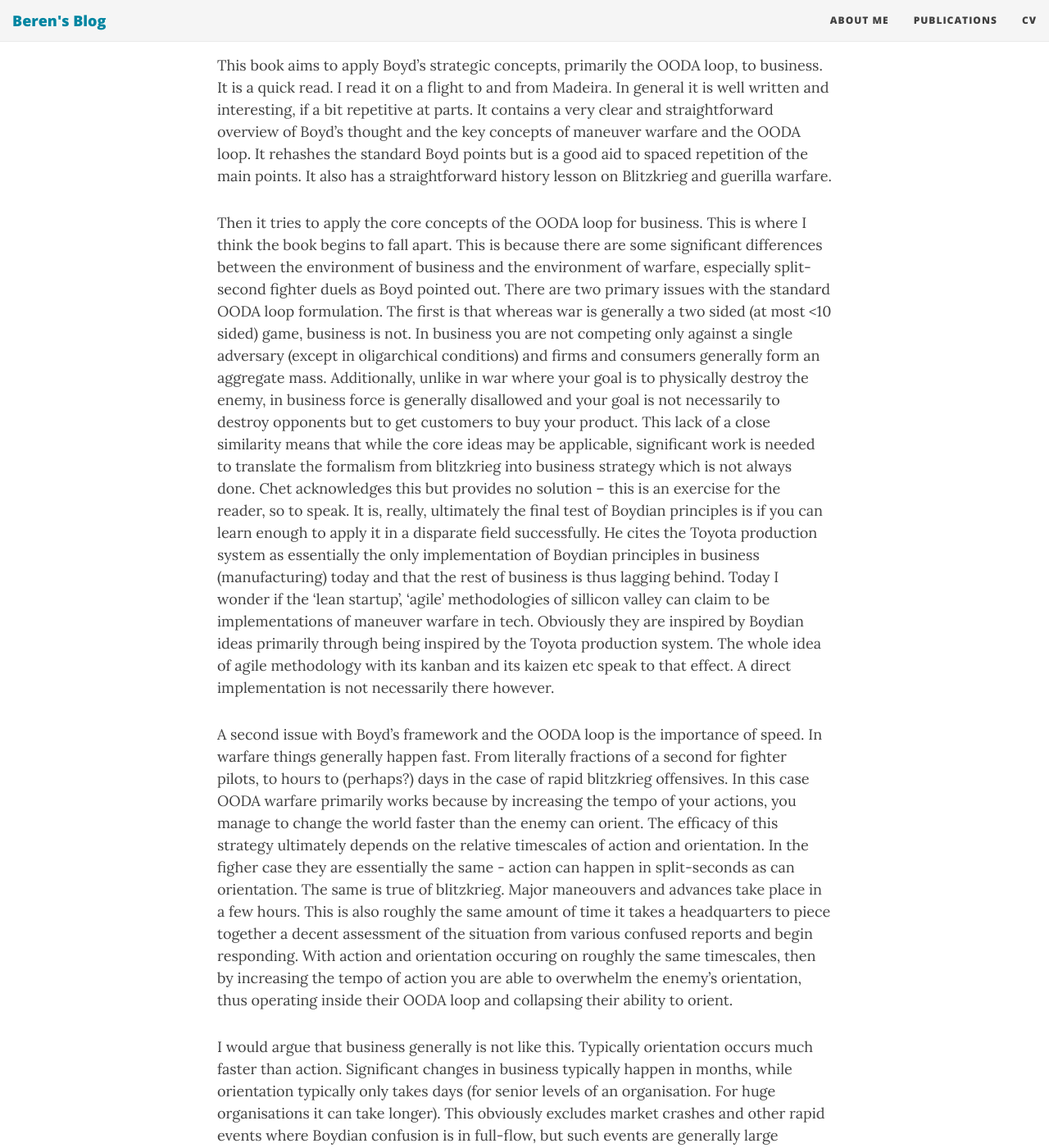
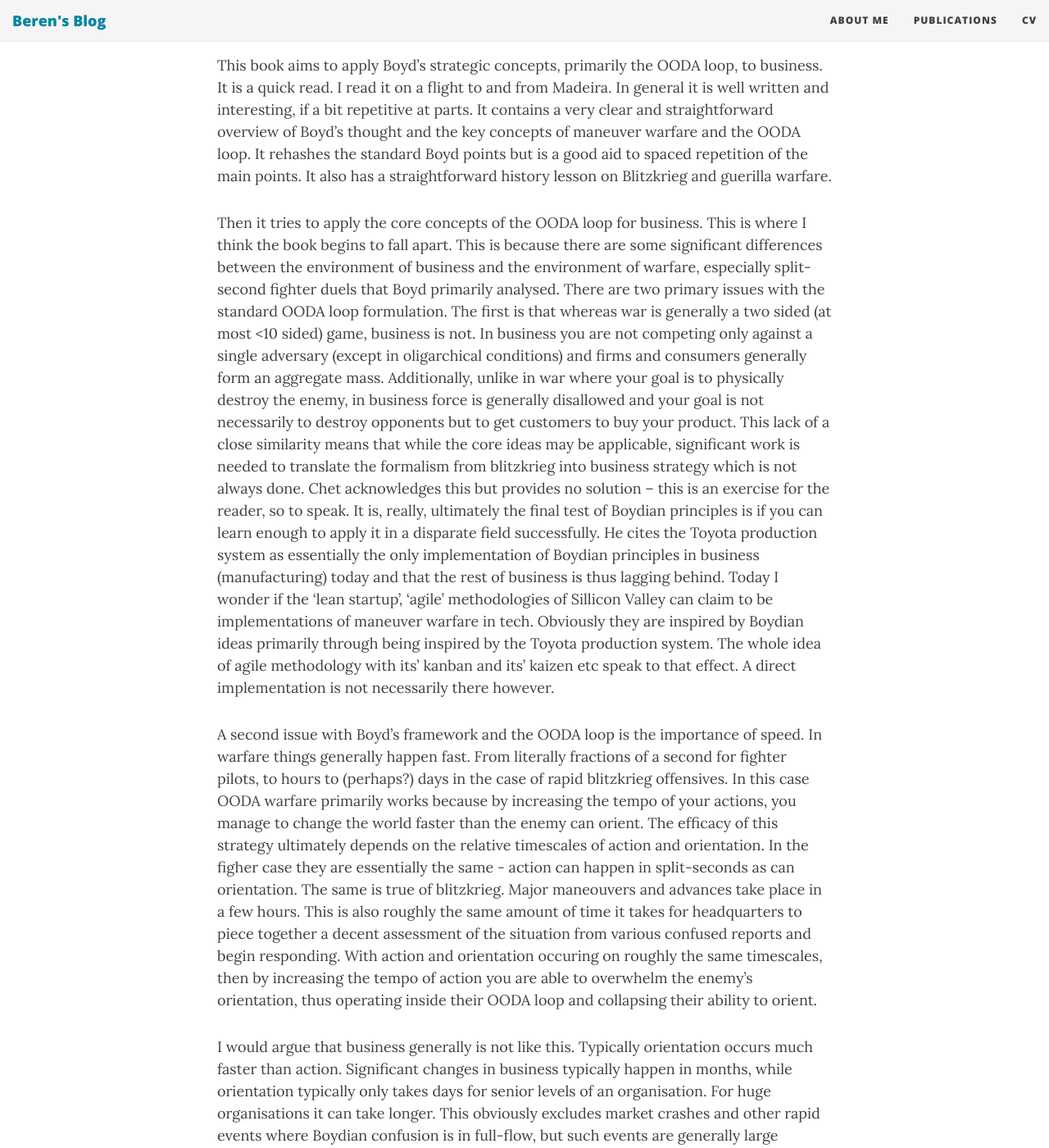
Before and after one commit to BerenMillidge/BerenMillidge.github.io, a Jekyll site: the page built from _posts/2020-03-08-Certain-to-Win-Review.md, in a window 1280 px wide and 1400 px high, scrolled down 260 px. Shown: the whole window at 82% size. Built offline with Jekyll 4.4.1, drawn with Linux system fonts in a browser that asks for light colours; nearby versions of some CDN libraries; some of the changed text lies outside the part shown.

Commit message:
minor fixes and cleanup

```diff
--- a/_posts/2020-03-08-Certain-to-Win-Review.md
+++ b/_posts/2020-03-08-Certain-to-Win-Review.md
@@ -6,26 +6,25 @@ title: "Review of Certain to Win by Chet Richards"
 This book aims to apply Boyd's strategic concepts, primarily the OODA loop, to business. It is a quick read. I read it on a flight to and from Madeira.
 In general it is well written and interesting, if a bit repetitive at parts. It contains a very clear and straightforward overview of Boyd's thought and the key concepts of maneuver warfare and the OODA loop. It rehashes the standard Boyd points but is a good aid to spaced repetition of the main points. It also has a straightforward history lesson on Blitzkrieg and guerilla warfare.
 
-Then it tries to apply the core concepts of the OODA loop for business. This is where I think the book begins to fall apart. This is because there are some significant differences between the environment of business and the environment of warfare, especially split-second fighter duels as Boyd pointed out.
-There are two primary issues with the standard OODA loop formulation. The first is that whereas war is generally a two sided (at most <10 sided) game, business is not. In business you are not competing only against a single adversary (except in oligarchical conditions)
-and firms and consumers generally form an aggregate mass. Additionally, unlike in war where your goal is to physically destroy the enemy, in business force is generally disallowed and your goal is not necessarily to destroy opponents but to get customers to buy your product.
+Then it tries to apply the core concepts of the OODA loop for business. This is where I think the book begins to fall apart. This is because there are some significant differences between the environment of business and the environment of warfare, especially split-second fighter duels that Boyd primarily analysed.
+There are two primary issues with the standard OODA loop formulation. The first is that whereas war is generally a two sided (at most <10 sided) game, business is not. In business you are not competing only against a single adversary (except in oligarchical conditions) and firms and consumers generally form an aggregate mass. Additionally, unlike in war where your goal is to physically destroy the enemy, in business force is generally disallowed and your goal is not necessarily to destroy opponents but to get customers to buy your product.
 This lack of a close similarity means that while the core ideas may be applicable, significant work is needed to translate the formalism from blitzkrieg into business strategy which is not always done.
 Chet acknowledges this but provides no solution -- this is an exercise for the reader, so to speak. It is, really, ultimately the final test of Boydian principles is if you can learn enough to apply it in a disparate field successfully.
 He cites the Toyota production system as essentially the only implementation of Boydian principles in business (manufacturing) today and that the rest of business is thus lagging behind.
-Today I wonder if the 'lean startup', 'agile' methodologies of sillicon valley can claim to be implementations of maneuver warfare in tech. Obviously they are inspired by Boydian ideas primarily through being inspired by the Toyota production system.
-The whole idea of agile methodology with its kanban and its kaizen etc speak to that effect. A direct implementation is not necessarily there however.
+Today I wonder if the 'lean startup', 'agile' methodologies of Sillicon Valley can claim to be implementations of maneuver warfare in tech. Obviously they are inspired by Boydian ideas primarily through being inspired by the Toyota production system.
+The whole idea of agile methodology with its' kanban and its' kaizen etc speak to that effect. A direct implementation is not necessarily there however.
 
 A second issue with Boyd's framework and the OODA loop is the importance of speed. In warfare things generally happen fast. From literally fractions of a second for fighter pilots, to hours to (perhaps?) days in the case of rapid blitzkrieg offensives.
 In this case OODA warfare primarily works because by increasing the tempo of your actions, you manage to change the world faster than the enemy can orient. The efficacy of this strategy ultimately depends on the relative timescales of action and orientation.
-In the figher case they are essentially the same - action can happen in split-seconds as can orientation. The same is true of blitzkrieg. Major maneouvers and advances take place in a few hours. This is also roughly the same amount of time it takes a headquarters
+In the figher case they are essentially the same - action can happen in split-seconds as can orientation. The same is true of blitzkrieg. Major maneouvers and advances take place in a few hours. This is also roughly the same amount of time it takes for headquarters
 to piece together a decent assessment of the situation from various confused reports and begin responding.  With action and orientation occuring on roughly the same timescales, then by increasing the tempo of action you are able to overwhelm the enemy's orientation,
 thus operating inside their OODA loop and collapsing their ability to orient.
 
-I would argue that business generally is not like this. Typically orientation occurs much faster than action. Significant changes in business typically happen in months, while orientation typically only takes days (for senior levels of an organisation. For huge organisations it can take longer).
+I would argue that business generally is not like this. Typically orientation occurs much faster than action. Significant changes in business typically happen in months, while orientation typically only takes days for senior levels of an organisation. For huge organisations it can take longer.
 This obviously excludes market crashes and other rapid events where Boydian confusion is in full-flow, but such events are generally large macroeconomic disruptions and not under the control of a single agent. This relative slowness of action is one key property that distinguishes it from warfare. It takes time to produce a product and to market it and to get customers to like it. No product has succeeded literally overnight.
 
 This is not to say that strategic surprise is impossible in business, or that speed is unimportant. What it does mean however is that the compounding effects of a more rapid OODA loop are lost or at least are less apparent. While other companies may be surprised and discombobulated by your surprise announcement of a superior product, they will generally have plenty of time to react to that product before your *next* product hits the market.
-Speed can still bring decisive advantages, but they are in the loop of action against action not of action against orientation. This still brings a significant advantage -- imagine a game of chess where you are allowed 2 moves for every one of your opponents -- but not as much as overwhelming orientation -- imagine a game of chess where you can *make moves faster than your opponent can see them*.
+Speed can still bring decisive advantages, but they are in the loop of action against action not of action against orientation. This still brings a significant advantage -- imagine a game of chess where you are allowed 2 moves for every one of your opponents -- but not as much as overwhelming orientation -- imagine a game of chess where you can make moves *faster than your opponent can see them*.
 
 The second major issue with applying maneuver warfare to business is the difference in objectives. Your goal in business is not to destroy your competition physically, but rather to get customers to prefer to buy stuff from you rather than the competition. And the way to get customers to buy is to produce better products, not blitzkrieg them with your tanks.
 This means that directly applying 'tactics' like 'flanking' or 'strategic retreats', 'multiple thrusts' etc generally are not straightforward. Moreover, there is generally not a single competitor but a wide spectrum of potential competition. The more competitors the less direct tactics from warfare are helpful and the more strategy turns into microeconomic effects on the aggregate demand rather than the game-theory of military tactics.
```
Also changed, not shown: other parts of _posts/2020-03-08-Certain-to-Win-Review.md (+3 -3 lines).
